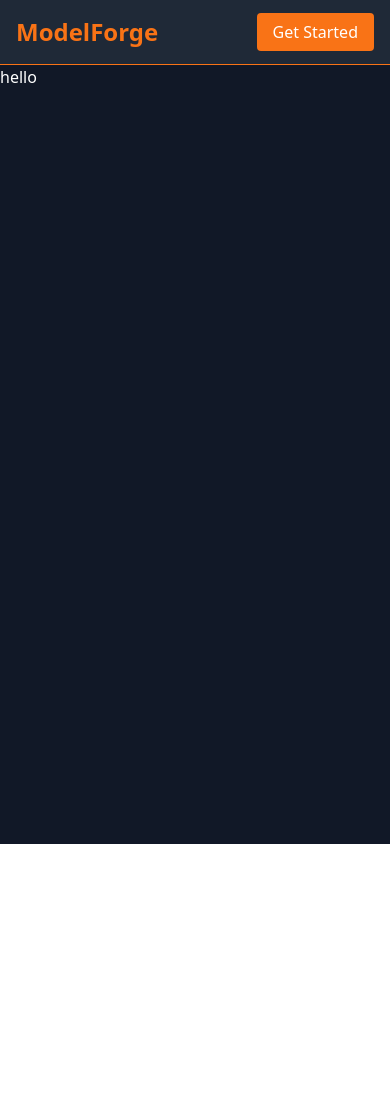
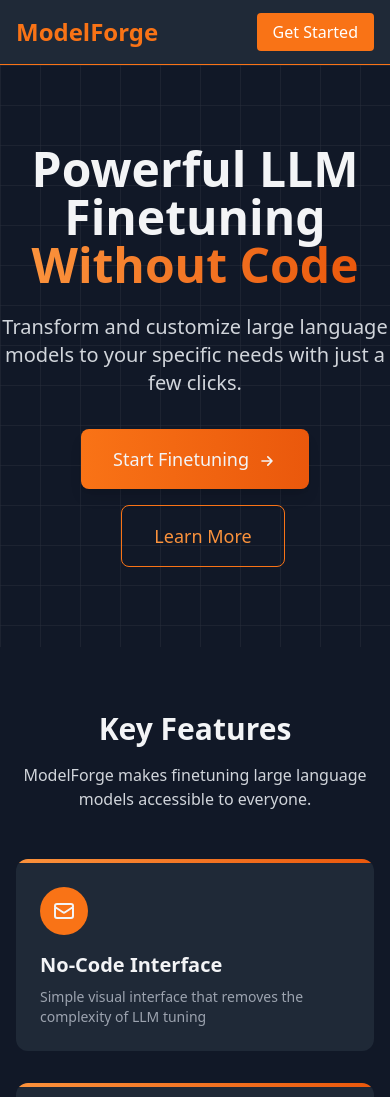
Before and after one commit to RETR0-OS/ModelForge, a React (Create React App) app in the folder Frontend/: page / in a window 390 px wide. Shown: the top 1097 px of the page. Before the commit the page ends 844 px from the top, so only its background shows below. Built offline with nearby package versions, Linux system fonts and the light colour scheme.

Commit message:
landing init

```diff
--- a/Frontend/src/App.js
+++ b/Frontend/src/App.js
@@ -2,7 +2,7 @@
 import React, { useEffect }  from 'react';
 import { BrowserRouter as Router, Routes, Route } from 'react-router-dom';
 import Navbar from './components/Navbar';
-import LandingPage from './pages/LandingPage';
+import LandingPage from './pages/AppLanding';
 // import DetectHardwarePage from './pages/DetectHardwarePage';
 // import FinetuningSettingsPage from './pages/FinetuningSettingsPage';
 import './index.css';
@@ -22,6 +22,7 @@ function App() {
         <Navbar />
         <Routes>
           <Route path="/" element={<LandingPage />} />
+          {/* <Route path="/landing" element={<LandingPage />} /> */}
           {/* <Route
             path="/app"
             element={<DetectHardwarePage />}
--- a/Frontend/src/components/Navbar.jsx
+++ b/Frontend/src/components/Navbar.jsx
@@ -6,7 +6,6 @@ const Navbar = ({ appName = "ModelForge" }) => {
   return (
     <nav className="bg-gray-800 p-4 border-b border-orange-500">
       <div className="container mx-auto flex justify-between items-center">
-        {/* Logo and App Name */}
         <div className="flex items-center">
           <Link to="/" className="text-orange-500 text-2xl font-bold">{appName}</Link>
         </div>
--- /dev/null
+++ b/Frontend/src/pages/AppLanding.jsx
@@ -0,0 +1,175 @@
+import React from 'react';
+
+const LandingPage = ({ appDescription = "Transform and customize large language models to your specific needs with just a few clicks." }) => {
+  const features = [
+    "No-Code Interface",
+    "Advanced Tuning",
+    "Efficient Training",
+    "Hardware Optimized"
+  ];
+
+  return (
+    <div className="bg-gray-900 text-gray-100">
+      {/* Hero Section */}
+      <div className="hero-section py-20 relative overflow-hidden">
+        <div className="absolute inset-0 opacity-10 z-0">
+          <svg width="100%" height="100%" xmlns="http://www.w3.org/2000/svg">
+            <defs>
+              <pattern id="grid" width="40" height="40" patternUnits="userSpaceOnUse">
+                <path d="M 40 0 L 0 0 0 40" fill="none" stroke="currentColor" strokeWidth="1" />
+              </pattern>
+            </defs>
+            <rect width="100%" height="100%" fill="url(#grid)" />
+          </svg>
+        </div>
+
+        <div className="max-w-5xl mx-auto text-center relative z-10">
+          <div className="animate-fade-in">
+            <h1 className="text-5xl md:text-6xl font-bold mb-6">
+              Powerful LLM Finetuning <span className="text-transparent bg-clip-text bg-gradient-to-r from-orange-400 to-orange-600">Without Code</span>
+            </h1>
+            <p className="text-xl text-gray-300 mb-8 max-w-3xl mx-auto">
+              {appDescription}
+            </p>
+
+            <div className="space-x-4 flex flex-wrap justify-center gap-4">
+              <a href="/finetune/detect" className="group bg-gradient-to-r from-orange-500 to-orange-600 hover:from-orange-600 hover:to-orange-700 px-8 py-4 rounded-lg text-lg font-medium transition shadow-lg hover:shadow-orange-500/30">
+                Start Finetuning
+                <svg xmlns="http://www.w3.org/2000/svg" className="h-5 w-5 inline-block ml-2 transition-transform group-hover:translate-x-1" fill="none" viewBox="0 0 24 24" stroke="currentColor">
+                  <path strokeLinecap="round" strokeLinejoin="round" strokeWidth="2" d="M13 7l5 5m0 0l-5 5m5-5H6" />
+                </svg>
+              </a>
+              <a href="#features" className="border border-orange-500 text-orange-400 hover:bg-orange-500 hover:text-white px-8 py-4 rounded-lg text-lg font-medium transition">
+                Learn More
+              </a>
+            </div>
+          </div>
+
+          {/* Floating Cards */}
+          <div className="mt-16 relative h-64 hidden md:block">
+            {[/* Floating cards content remains same */].map((card, index) => (
+              <div key={index} className={`absolute ${card.positionClasses} animate-float-${card.speed}`}>
+                <div className="bg-gray-800/80 backdrop-blur-sm p-4 rounded-lg shadow-xl border border-orange-500/20 w-48">
+                  {/* Card content */}
+                </div>
+              </div>
+            ))}
+          </div>
+        </div>
+      </div>
+
+      {/* Features Section */}
+      <div id="features" className="features-section py-16">
+        <div className="max-w-6xl mx-auto px-4">
+          <h2 className="text-3xl font-bold text-center mb-4">Key Features</h2>
+          <p className="text-center text-gray-300 mb-12 max-w-2xl mx-auto">
+            ModelForge makes finetuning large language models accessible to everyone.
+          </p>
+
+          <div className="grid md:grid-cols-2 lg:grid-cols-4 gap-8">
+            {features.map((feature, index) => (
+              <div key={feature} className="bg-gray-800 rounded-xl overflow-hidden hover:shadow-lg hover:shadow-orange-500/10 transition group">
+                <div className="h-1 bg-gradient-to-r from-orange-400 to-orange-600" />
+                <div className="p-6">
+                  <div className="w-12 h-12 bg-orange-500 rounded-full mb-4 flex items-center justify-center group-hover:scale-110 transition-transform">
+                    {renderFeatureIcon(index)}
+                  </div>
+                  <h3 className="text-xl font-semibold mb-2">{feature}</h3>
+                  <p className="text-gray-400 text-sm">
+                    {getFeatureDescription(index)}
+                  </p>
+                </div>
+              </div>
+            ))}
+          </div>
+        </div>
+      </div>
+
+      {/* Process Section */}
+      <div className="process-section py-16 bg-gray-800/50">
+        <div className="max-w-6xl mx-auto px-4">
+          <h2 className="text-3xl font-bold text-center mb-4">How It Works</h2>
+          <p className="text-center text-gray-300 mb-12 max-w-2xl mx-auto">
+            Three simple steps to customize models for your specific use case
+          </p>
+
+          <div className="grid md:grid-cols-3 gap-8">
+            {[1, 2, 3].map((step) => (
+              <div key={step} className="relative">
+                <div className="absolute -left-3 -top-3 w-12 h-12 bg-orange-500 rounded-full flex items-center justify-center font-bold text-2xl">
+                  {step}
+                </div>
+                <div className="bg-gray-800 p-6 rounded-xl h-full pl-10">
+                  <h3 className="text-xl font-semibold mb-4">
+                    {getStepTitle(step)}
+                  </h3>
+                  <p className="text-gray-400">
+                    {getStepDescription(step)}
+                  </p>
+                </div>
+              </div>
+            ))}
+          </div>
+        </div>
+      </div>
+
+      {/* CTA Section */}
+      <div className="cta-section py-20 text-center bg-gradient-to-b from-gray-900 to-gray-800">
+        <div className="max-w-4xl mx-auto px-4">
+          <h2 className="text-3xl font-bold mb-6">Ready to customize your LLM?</h2>
+          <p className="text-xl text-gray-300 mb-8">
+            Start finetuning your models in minutes with our guided process.
+          </p>
+          <a href="/finetune/detect" className="bg-orange-500 hover:bg-orange-600 px-8 py-4 rounded-lg text-lg font-medium transition inline-flex items-center group">
+            Get Started Now
+            <svg xmlns="http://www.w3.org/2000/svg" className="h-5 w-5 ml-2 transition-transform group-hover:translate-x-1" fill="none" viewBox="0 0 24 24" stroke="currentColor">
+              <path strokeLinecap="round" strokeLinejoin="round" strokeWidth="2" d="M13 7l5 5m0 0l-5 5m5-5H6" />
+            </svg>
+          </a>
+        </div>
+      </div>
+    </div>
+  );
+};
+
+// Helper functions for dynamic content
+const renderFeatureIcon = (index) => {
+  switch(index) {
+    case 0: return (
+      <svg xmlns="http://www.w3.org/2000/svg" className="w-6 h-6" fill="none" viewBox="0 0 24 24" stroke="currentColor">
+        <path strokeLinecap="round" strokeLinejoin="round" strokeWidth="2" d="M3 8l7.89 5.26a2 2 0 002.22 0L21 8M5 19h14a2 2 0 002-2V7a2 2 0 00-2-2H5a2 2 0 00-2 2v10a2 2 0 002 2z" />
+      </svg>
+    );
+    // Add other cases for different icons
+  }
+};
+
+const getFeatureDescription = (index) => {
+  const descriptions = [
+    "Simple visual interface that removes the complexity of LLM tuning",
+    "Advanced tuning techniques without writing a single line of code",
+    "Memory-efficient training that runs on consumer hardware",
+    "Optimized for maximum performance on your local CUDA devices"
+  ];
+  return descriptions[index];
+};
+
+const getStepTitle = (step) => {
+  const titles = [
+    "Hardware Detection",
+    "Configure Training",
+    "Start Finetuning"
+  ];
+  return titles[step - 1];
+};
+
+const getStepDescription = (step) => {
+  const descriptions = [
+    "ModelForge automatically analyzes your system and recommends the optimal configuration for your hardware.",
+    "Select your base model, upload your training data and adjust parameters with intuitive controls.",
+    "Launch the training process with one click and monitor progress in real time with interactive visualizations."
+  ];
+  return descriptions[step - 1];
+};
+
+export default LandingPage;
```
